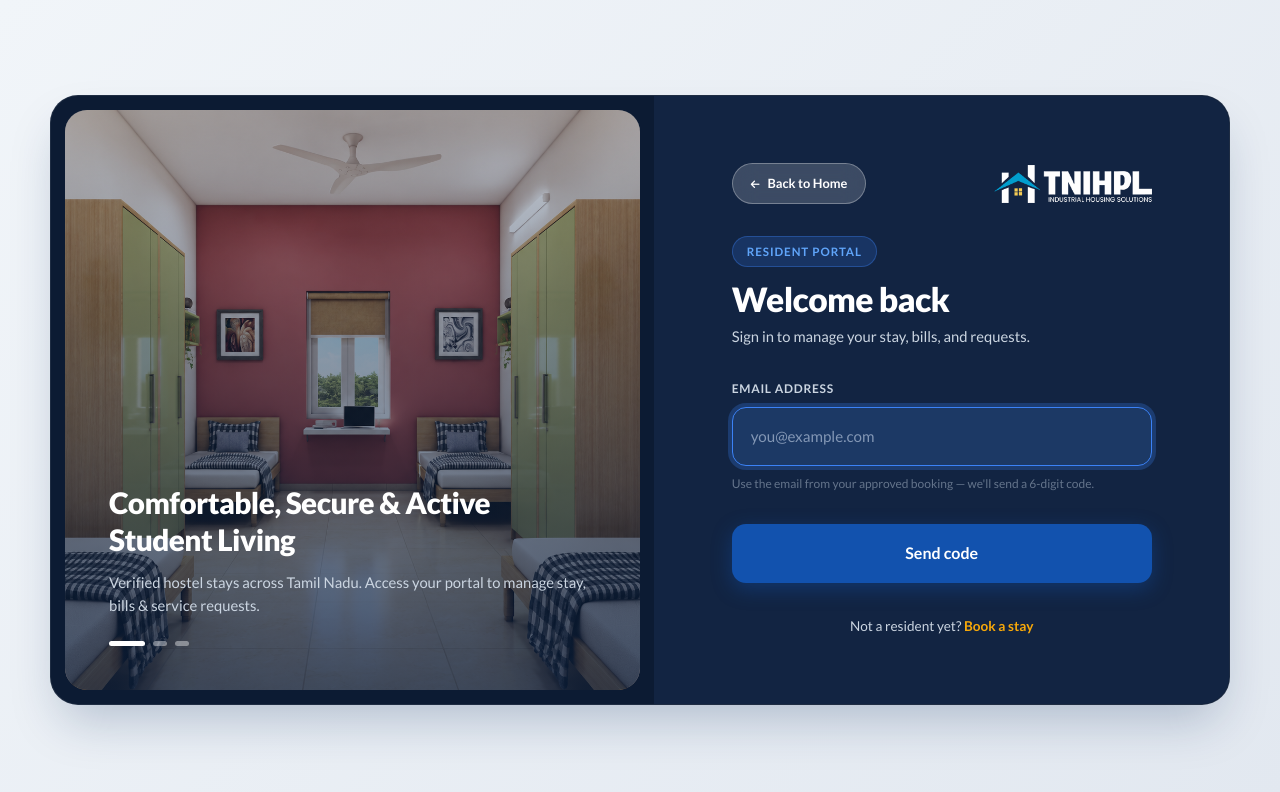
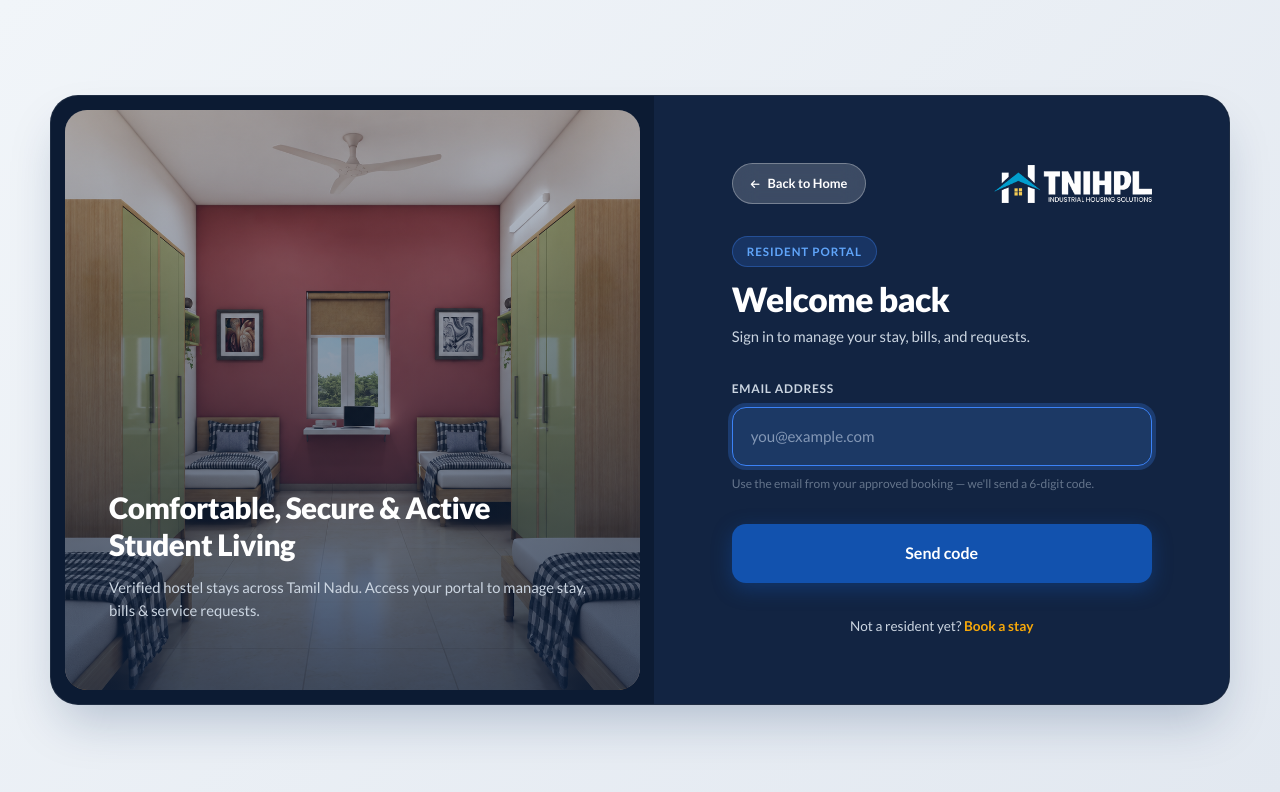
Before and after one commit to JeevaST34/TNIHPL-MAIN, a Next.js app: page /portal/login in a window 1280 px wide. Shown: the top 792 px of the page. Built offline with nearby package versions, Linux system fonts and the light colour scheme; no server answers.

Commit message:
Carousel removed in login page

```diff
--- a/src/app/portal/login/page.tsx
+++ b/src/app/portal/login/page.tsx
@@ -57,7 +57,7 @@ export default function ResidentLogin() {
           />
           <div className="login-visual-overlay" />
 
-          {/* Bottom Headline & Carousel Indicators inside Left Card */}
+          {/* Bottom headline for the single image */}
           <div className="login-visual-bottom">
             <h2 className="login-visual-title">
               Comfortable, Secure &amp; Active Student Living
@@ -66,13 +66,6 @@ export default function ResidentLogin() {
               Verified hostel stays across Tamil Nadu. Access your portal to
               manage stay, bills &amp; service requests.
             </p>
-
-            {/* Slide Indicators */}
-            <div className="login-dots">
-              <span className="login-dot-active"></span>
-              <span className="login-dot"></span>
-              <span className="login-dot"></span>
-            </div>
           </div>
         </div>
 
--- a/src/styles/components.css
+++ b/src/styles/components.css
@@ -1231,26 +1231,6 @@ textarea.form-control {
   line-height: 1.55;
 }
 
-.login-dots {
-  display: flex;
-  align-items: center;
-  gap: 8px;
-}
-
-.login-dot-active {
-  width: 36px;
-  height: 5px;
-  background-color: #ffffff;
-  border-radius: 4px;
-}
-
-.login-dot {
-  width: 14px;
-  height: 5px;
-  background-color: rgba(255, 255, 255, 0.4);
-  border-radius: 4px;
-}
-
 .login-btn-back {
   display: inline-flex;
   align-items: center;
```
